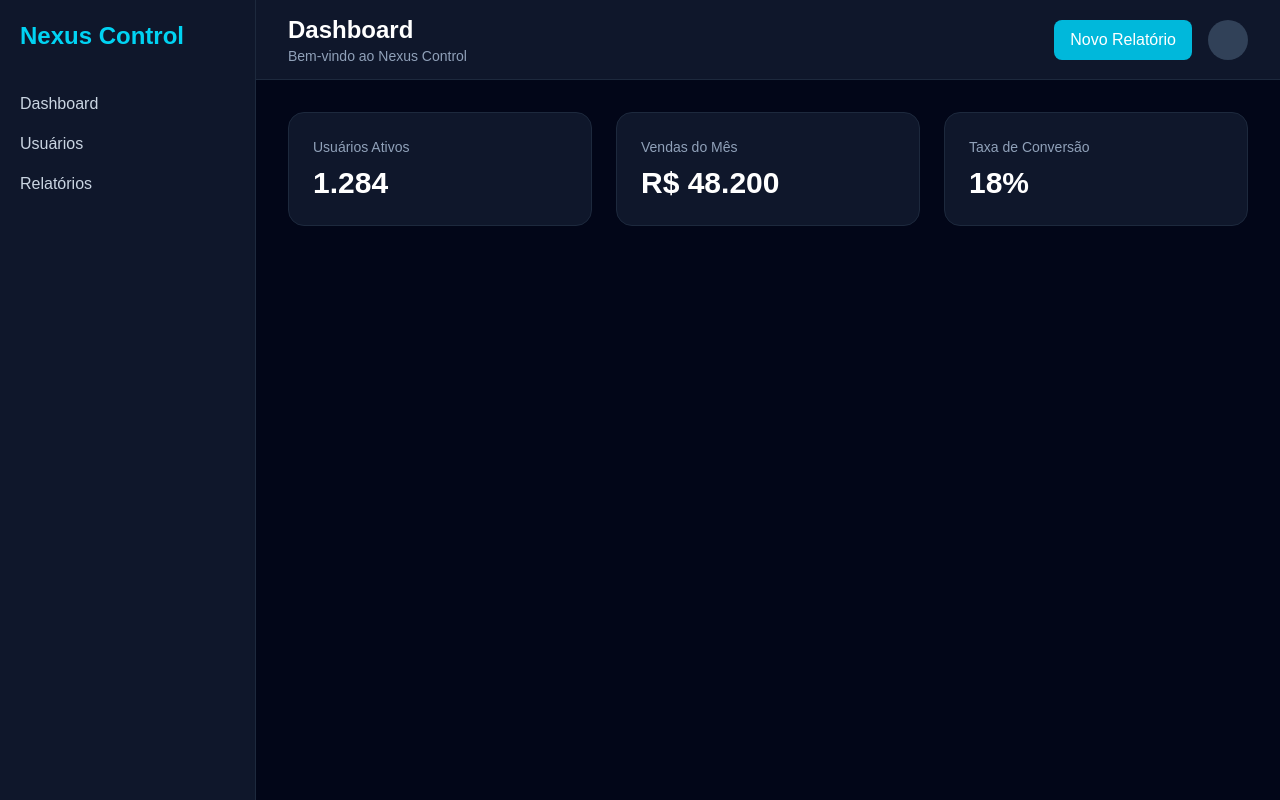
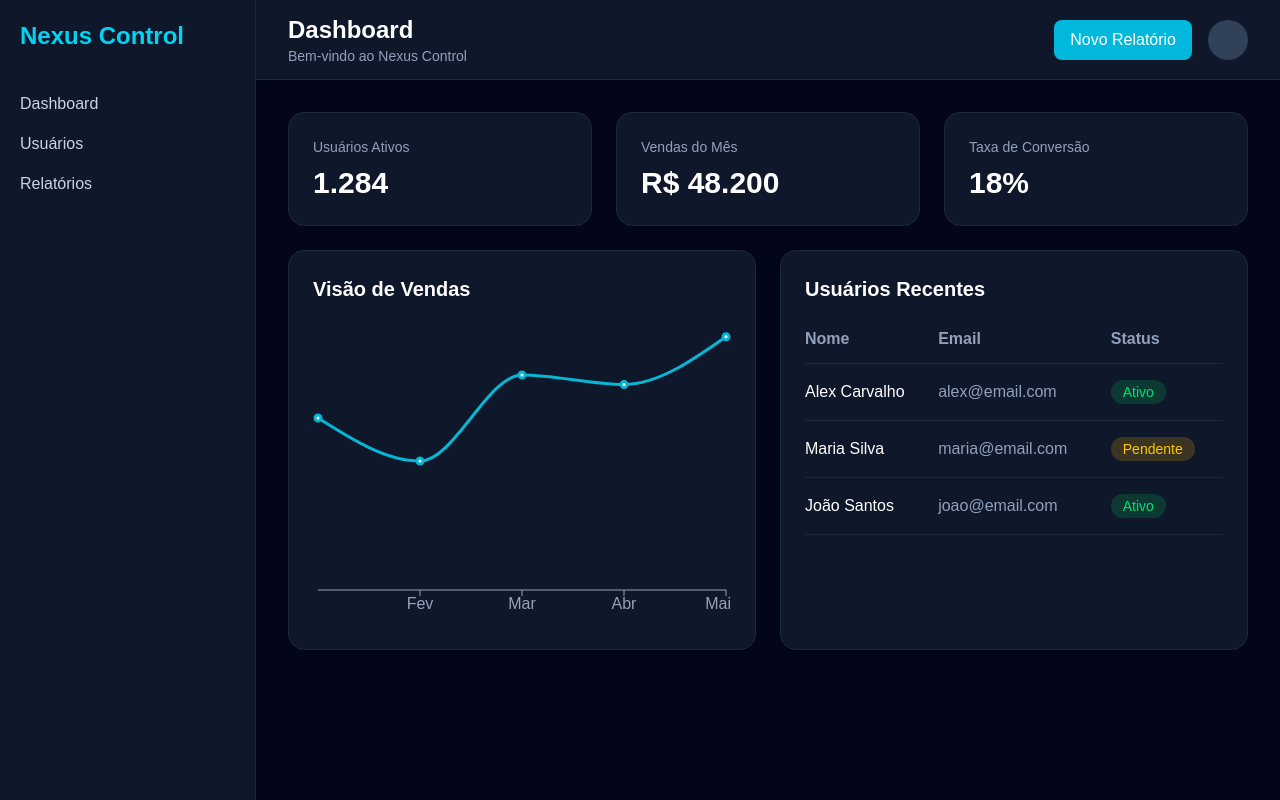
Before and after one commit to AlexCarc/NexusControl, a React (Vite) app in the folder client/: page / in a window 1280 px wide. Built offline with nearby package versions, Linux system fonts and the light colour scheme.

Commit message:
feat: add sales chart and users table

```diff
--- a/client/package.json
+++ b/client/package.json
@@ -14,6 +14,7 @@
     "lucide-react": "^1.16.0",
     "react": "^19.2.6",
     "react-dom": "^19.2.6",
+    "recharts": "^3.8.1",
     "tailwindcss": "^4.3.0"
   },
   "devDependencies": {
--- a/client/src/App.tsx
+++ b/client/src/App.tsx
@@ -1,6 +1,8 @@
 import { Sidebar } from "./layouts/Sidebar";
 import { Navbar } from "./components/Navbar";
 import { MetricCard } from "./components/MetricCard";
+import { SalesChart } from "./components/SalesChart";
+import { UsersTable } from "./components/UsersTable";
 
 function App() {
   return (
@@ -33,6 +35,14 @@ function App() {
 
           </div>
 
+          <div className="grid grid-cols-1 xl:grid-cols-2 gap-6 mt-6">
+
+            <SalesChart />
+
+            <UsersTable />
+
+          </div>
+
         </main>
 
       </div>
--- /dev/null
+++ b/client/src/components/SalesChart.tsx
@@ -0,0 +1,41 @@
+import {
+  LineChart,
+  Line,
+  XAxis,
+  Tooltip,
+  ResponsiveContainer,
+} from "recharts";
+
+import { salesData } from "../utils/mockData";
+
+export function SalesChart() {
+  return (
+    <div className="bg-slate-900 p-6 rounded-2xl border border-slate-800 h-[400px]">
+
+      <h2 className="text-xl font-bold text-white mb-6">
+        Visão de Vendas
+      </h2>
+
+      <ResponsiveContainer width="100%" height="85%">
+        <LineChart data={salesData}>
+
+          <XAxis
+            dataKey="month"
+            stroke="#94a3b8"
+          />
+
+          <Tooltip />
+
+          <Line
+            type="monotone"
+            dataKey="sales"
+            stroke="#06b6d4"
+            strokeWidth={3}
+          />
+
+        </LineChart>
+      </ResponsiveContainer>
+
+    </div>
+  )
+}
--- /dev/null
+++ b/client/src/components/UsersTable.tsx
@@ -0,0 +1,53 @@
+import { users } from "../utils/mockData";
+
+export function UsersTable() {
+  return (
+    <div className="bg-slate-900 p-6 rounded-2xl border border-slate-800">
+
+      <h2 className="text-xl font-bold text-white mb-6">
+        Usuários Recentes
+      </h2>
+
+      <table className="w-full">
+
+        <thead>
+          <tr className="text-left text-slate-400 border-b border-slate-800">
+            <th className="pb-3">Nome</th>
+            <th className="pb-3">Email</th>
+            <th className="pb-3">Status</th>
+          </tr>
+        </thead>
+
+        <tbody>
+          {users.map((user) => (
+            <tr
+              key={user.id}
+              className="border-b border-slate-800"
+            >
+              <td className="py-4 text-white">
+                {user.name}
+              </td>
+
+              <td className="py-4 text-slate-400">
+                {user.email}
+              </td>
+
+              <td className="py-4">
+                <span className={`px-3 py-1 rounded-full text-sm font-medium ${
+                  user.status === "Ativo"
+                    ? "bg-green-500/20 text-green-400"
+                    : "bg-yellow-500/20 text-yellow-400"
+                }`}>
+                  {user.status}
+                </span>
+              </td>
+
+            </tr>
+          ))}
+        </tbody>
+
+      </table>
+
+    </div>
+  )
+}
--- /dev/null
+++ b/client/src/utils/mockData.ts
@@ -0,0 +1,43 @@
+export const salesData = [
+  {
+    month: "Jan",
+    sales: 4000,
+  },
+  {
+    month: "Fev",
+    sales: 3000,
+  },
+  {
+    month: "Mar",
+    sales: 5000,
+  },
+  {
+    month: "Abr",
+    sales: 4780,
+  },
+  {
+    month: "Mai",
+    sales: 5890,
+  },
+]
+
+export const users = [
+  {
+    id: 1,
+    name: "Alex Carvalho",
+    email: "alex@email.com",
+    status: "Ativo",
+  },
+  {
+    id: 2,
+    name: "Maria Silva",
+    email: "maria@email.com",
+    status: "Pendente",
+  },
+  {
+    id: 3,
+    name: "João Santos",
+    email: "joao@email.com",
+    status: "Ativo",
+  },
+]
```
Also changed, not shown: 1 other file (tests, documents, lock files or other folders).
